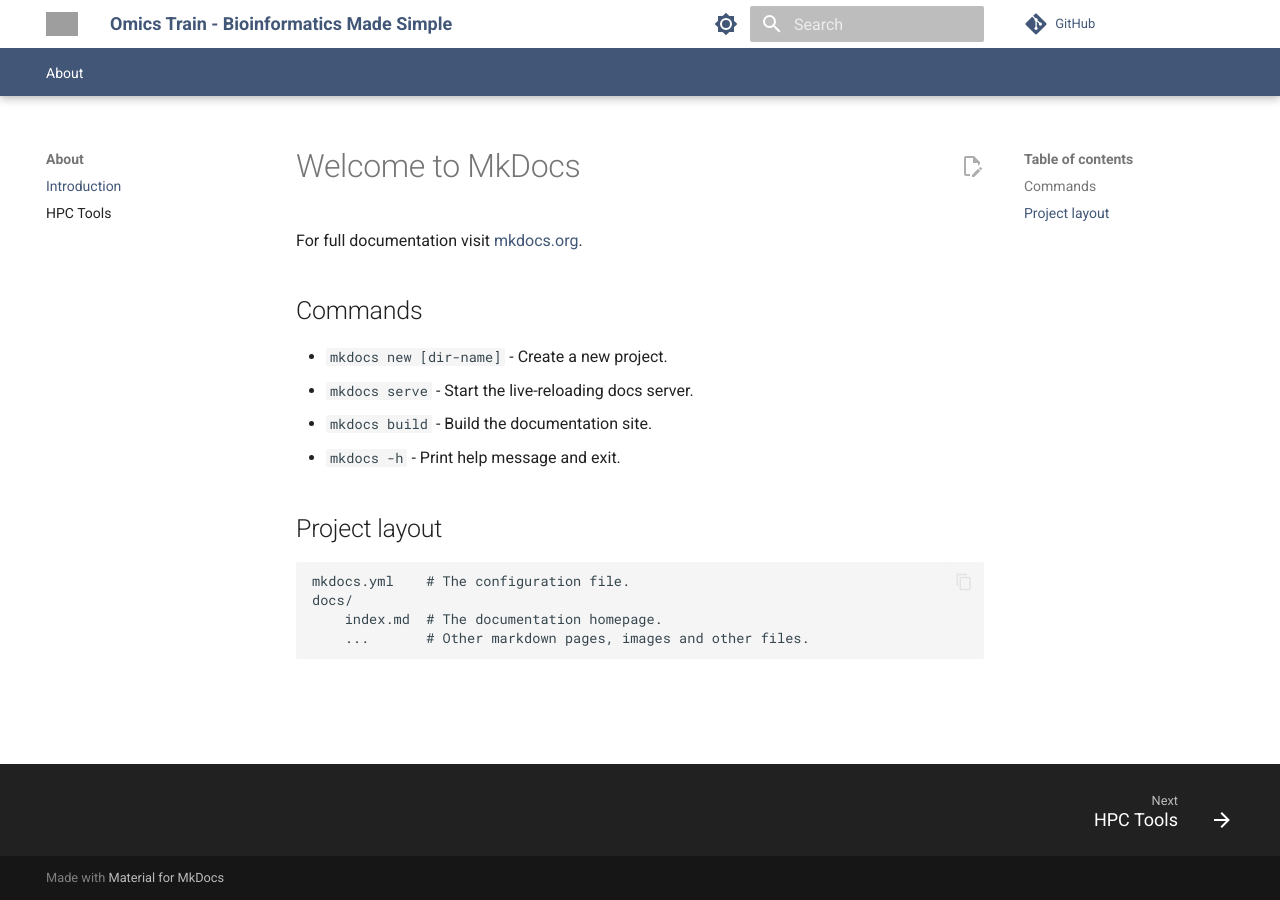
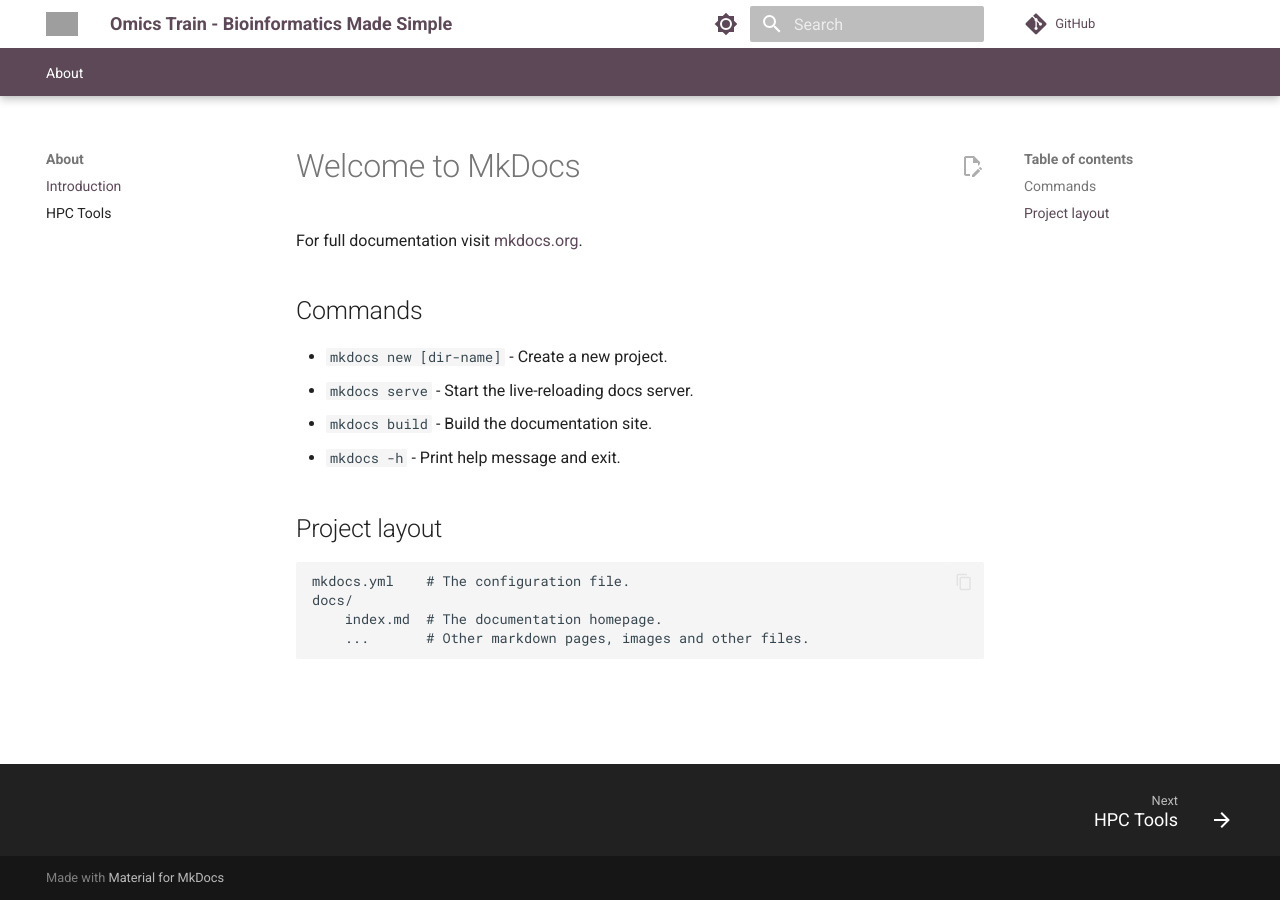
Before and after one commit to comp-tox-jhu/CompToxLab, an MkDocs documentation site: the page built from docs/index.md, in a window 1280 px wide. Built offline with MkDocs 1.6.1 and Material for MkDocs 9.7.7, drawn with Linux system fonts in a browser that asks for light colours; comment, search, counter and statistics services are not loaded; grey boxes are pictures that could not be loaded.

Commit message:
Update extra.css

```diff
--- a/docs/stylesheets/extra.css
+++ b/docs/stylesheets/extra.css
@@ -1,10 +1,10 @@
 :root > * {
-  --md-primary-fg-color:        #425778;
+  --md-primary-fg-color:        #5c4857;
 }
 
 .md-header{
     background-color: white;
-    color: #425778;
+    color: #5c4857;
 }
 @font-face {
     font-weight: bold;
```
